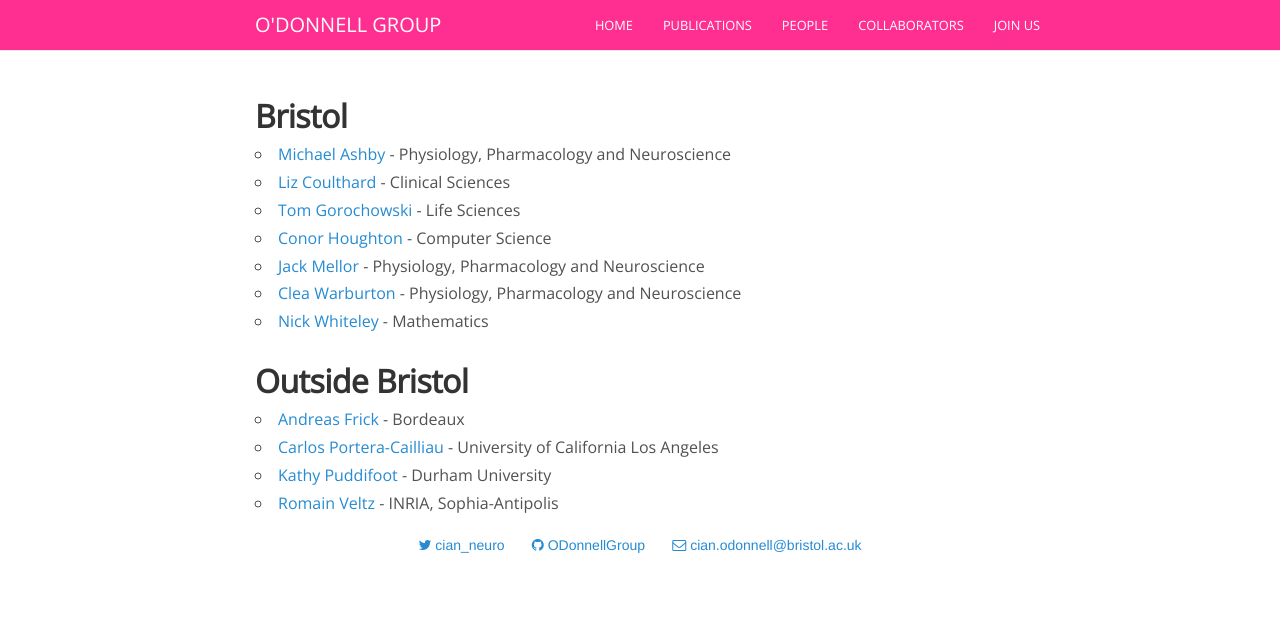
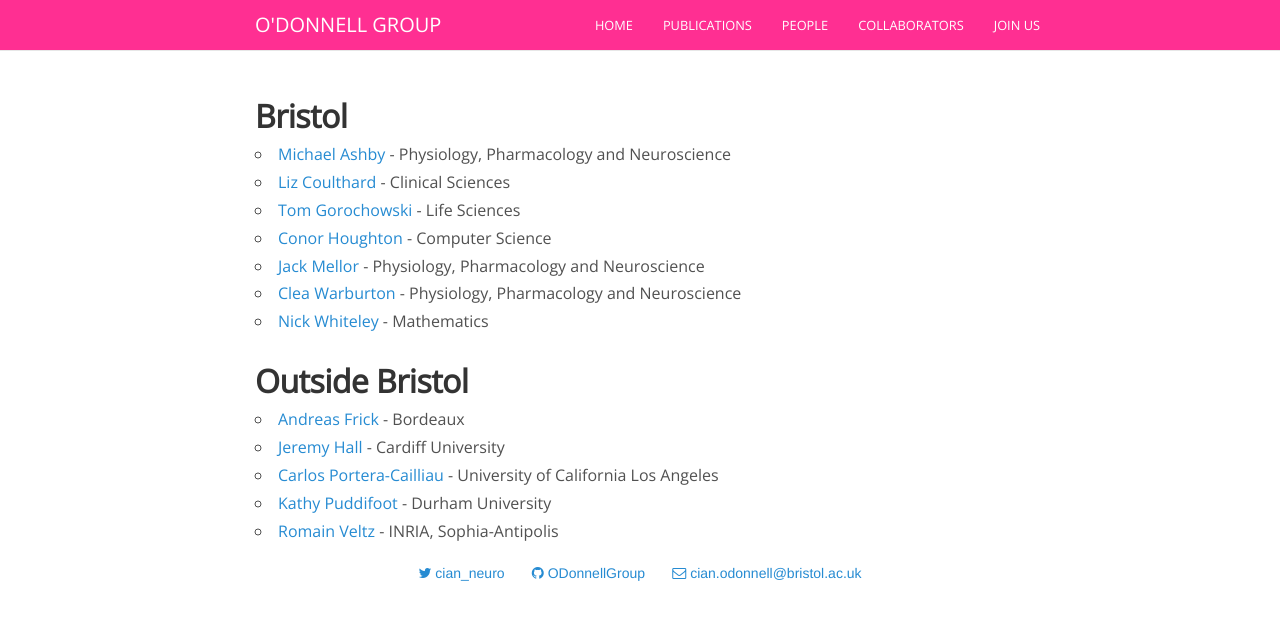
Before and after one commit to odonnellgroup/odonnellgroup.github.io, a Jekyll site: the page built from collaborators.md, in a window 1280 px wide. Shown: the top 620 px of the page. Built offline with Jekyll 4.4.1, drawn with Linux system fonts in a browser that asks for light colours; nearby versions of some CDN libraries; comment, search, counter and statistics services are not loaded.

Commit message:
add jeremy hall

```diff
--- a/collaborators.md
+++ b/collaborators.md
@@ -16,6 +16,7 @@ order: 2
 
 ## Outside Bristol
 - [Andreas Frick](https://neurocentre-magendie.fr/recherche/Frick/descriptionTeam.php) - Bordeaux
+- [Jeremy Hall](https://www.cardiff.ac.uk/people/view/57718-hall-jeremy) - Cardiff University
 - [Carlos Portera-Cailliau](http://porteralab.neurology.ucla.edu/) - University of California Los Angeles
 - [Kathy Puddifoot](http://www.birmingham.ac.uk/staff/profiles/philosophy/puddifood-kathy.aspx) - Durham University
 - [Romain Veltz](http://romainveltz.pythonanywhere.com/) - INRIA, Sophia-Antipolis
```
Also changed, not shown: 1 other file.
